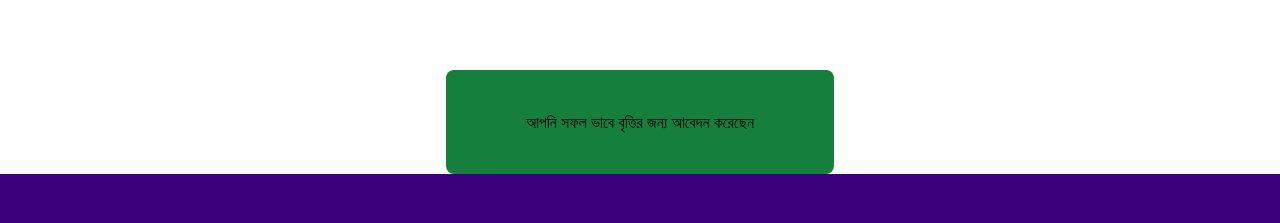
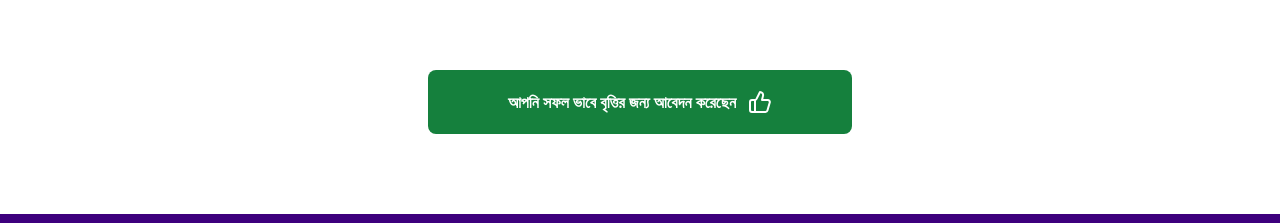
Before and after one commit to SamiulAlom/ninish-project, a React (Create React App) app: page /download in a window 1280 px wide. Both pictures are taken after a click on the button "বৃত্তি এর জন্য আবেদন করতে এখানে ক্লিক করুন". Shown: the part 558-781 px from the top of the page. Built offline with nearby package versions, Linux system fonts and the light colour scheme; no server answers; a web font is replaced by a local one.

Commit message:
modified:   src/components/pages/subpage/Download.js

```diff
--- a/src/components/pages/subpage/Download.js
+++ b/src/components/pages/subpage/Download.js
@@ -1,6 +1,7 @@
 import React, { useContext, useState } from "react";
 import MainContext from "../../../contextApi/MainContext";
 import img from "../../../images/Certificate.jpg";
+import { ThumbsUp } from "lucide-react";
 
 export default function Download() {
   const { user } = useContext(MainContext);
@@ -46,11 +47,12 @@ export default function Download() {
             </button>
             <p
               id="text"
-              className={`p-10 pl-20 pr-20 rounded-lg bg-green-700 ${
+              className={`p-5 flex text-white font-semibold mb-20 pl-20 pr-20 rounded-lg bg-green-700 ${
                 text ? "block" : "hidden"
               }`}
             >
-              আপনি সফল ভাবে বৃত্তির জন্য আবেদন করেছেন
+              আপনি সফল ভাবে বৃত্তির জন্য আবেদন করেছেন{" "}
+              <ThumbsUp className="ml-3" />
             </p>
           </div>
         </div>
```
